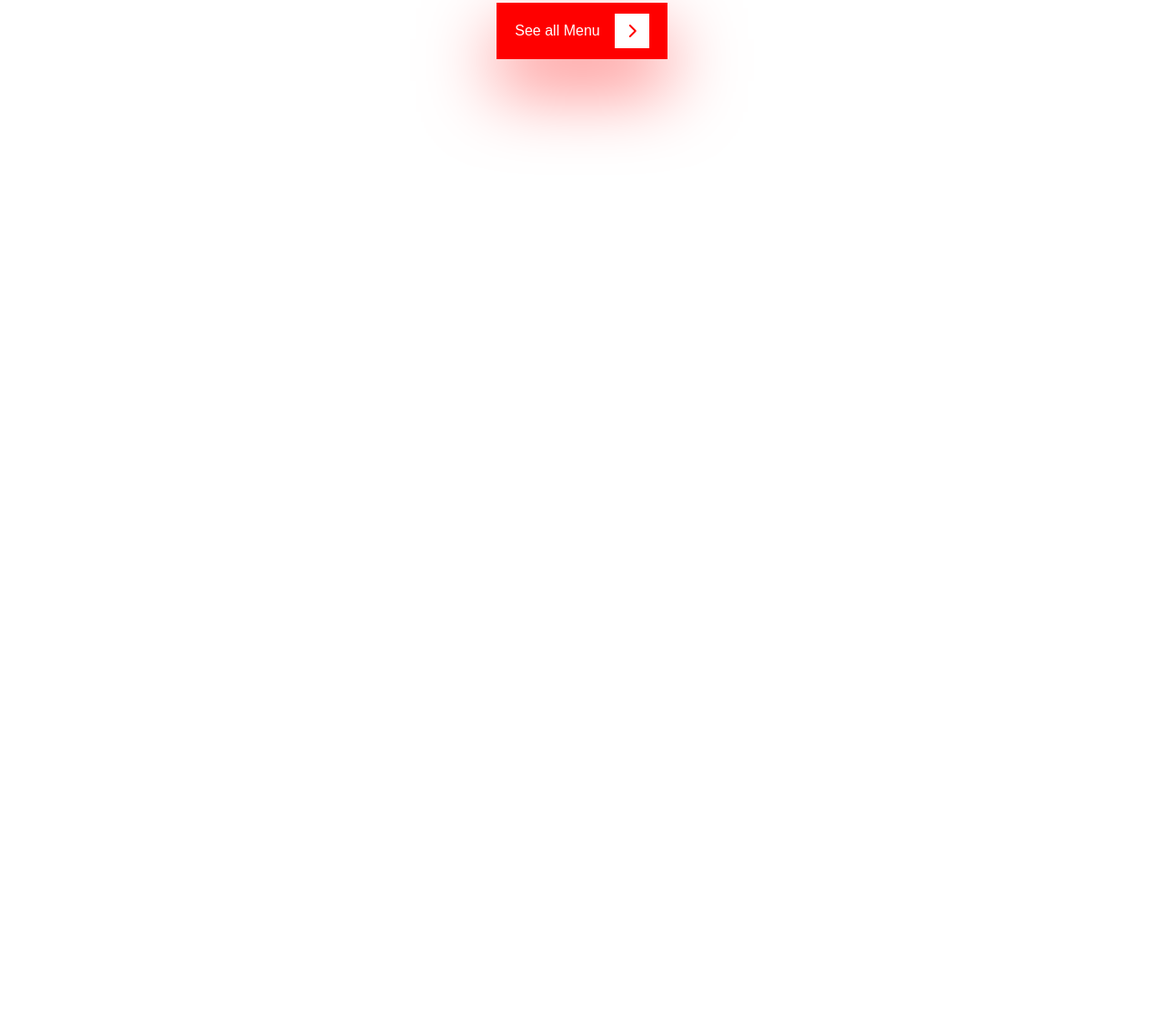
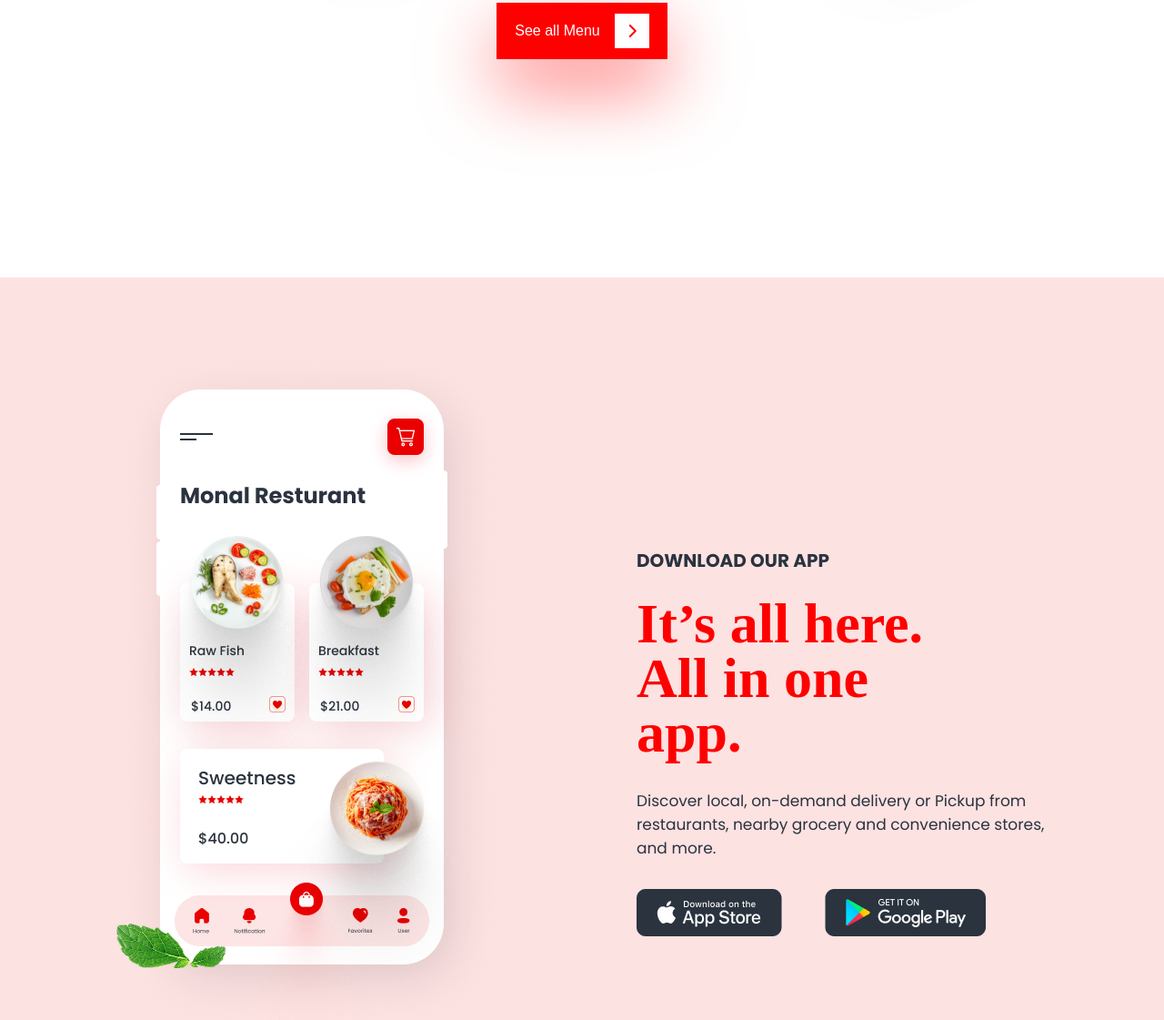
Before and after one commit to abanoub-abdelmessih/kababs-landing-page, a plain HTML site: page index.html in a window 1280 px wide. Shown: the part 4354-5475 px from the top of the page at 91% size. Before the commit the page ends 4659 px from the top, so only its background shows below. Drawn offline with Linux system fonts and the light colour scheme; a web font is replaced by a local one.

Commit message:
add download app section

```diff
--- a/assets/css/style.css
+++ b/assets/css/style.css
@@ -534,6 +534,17 @@ ul {
 }
 /* end delivered section  */
 /* Start Popular Menu Section */
+.popular__menu {
+  position: relative;
+}
+.popular__menu .popular__menu-leaf {
+  filter: blur(0.2rem);
+  position: absolute;
+  top: 0;
+  left: -5.6875rem;
+  width: 11.3125rem;
+  height: 12.6875rem;
+}
 .popular__menu .container {
   display: flex;
   justify-content: center;
@@ -562,7 +573,7 @@ ul {
 }
 .popular__menu-item .popular__menu-img {
   width: 11.5625rem;
-  filter: drop-shadow(0 32px 40px rgba(0, 0, 0, 0.359));
+  filter: drop-shadow(0 32px 40px rgba(0, 0, 0, 0.125));
 }
 .popular__menu-item .popular__menu-img img {
   width: 100%;
@@ -606,11 +617,14 @@ ul {
 .popular__menu-buttons button:nth-child(1) {
   background-color: var(--main-color);
   color: white;
+  display: block;
+  filter: drop-shadow(0 32px 40px rgba(255, 0, 0, 0.5));
 }
 
 .popular__menu-buttons button:nth-child(2) {
   background-color: var(--secondary-color);
   color: white;
+  filter: drop-shadow(0 32px 40px rgba(0, 0, 0, 0.359));
 }
 .all__menu-button {
   filter: drop-shadow(0 32px 40px rgba(255, 0, 0, 0.5));
@@ -664,3 +678,51 @@ ul {
 }
 
 /* End Popular Menu Section */
+/* Start download app Section */
+.download__app {
+  background-color: var(--light-main);
+}
+
+.download__app .container {
+  display: flex;
+  justify-content: center;
+  align-items: center;
+  padding-top: 5rem;
+  gap: 9rem;
+}
+.download__app-img {
+  position: relative;
+}
+.download__app-img .download__app-leaf-image {
+  position: absolute;
+  bottom: 16%;
+  left: 0;
+  height: 3.0625rem;
+  width: 7.5rem;
+}
+
+.download__app .download__app-content {
+  width: 30.0625rem;
+  height: 23.437rem;
+  display: flex;
+  flex-direction: column;
+  justify-content: start;
+  gap: 2rem;
+}
+.download__app .download__app-content p {
+  font-size: 1.0625rem;
+  font-weight: 400;
+  color: var(--secondary-color);
+}
+.download__app .download__app-content .section__header h6 {
+  text-align: start;
+}
+.download__app .download__app-content .section__header h2 {
+  width: 80%;
+  margin-top: 1.5rem;
+  font-size: 3.875rem;
+  line-height: 3.75rem;
+  text-align: start;
+  padding: 0;
+}
+/* end download app Section */
--- a/index.html
+++ b/index.html
@@ -281,6 +281,11 @@
       <!-- End delivered section -->
       <!-- Start Popular Menu Section -->
       <section class="popular__menu">
+        <img
+          src="assets/images/big__leaf.png"
+          alt="leaf image"
+          class="popular__menu-leaf"
+        />
         <div class="container">
           <header class="section__header">
             <h6>Popular Menu</h6>
@@ -495,6 +500,36 @@
         </div>
       </section>
       <!-- End Popular Menu Section -->
+      <!-- Start download app Section -->
+      <section class="download__app">
+        <div class="container">
+          <div class="download__app-img">
+            <img src="assets/images/Mobile.png" alt="mobile image" />
+            <img
+              src="assets/images/double__leaf.png"
+              alt="leaf image"
+              class="download__app-leaf-image"
+            />
+          </div>
+          <div class="download__app-content">
+            <div class="section__header">
+              <h6>Download Our App</h6>
+              <h2>It’s all here. All in one app.</h2>
+            </div>
+            <p>
+              Discover local, on-demand delivery or Pickup from restaurants,
+              nearby grocery and convenience stores, and more.
+            </p>
+            <div class="download__app-buttons">
+              <img
+                src="assets/images/download__fromButtons.png"
+                alt="download buttons"
+              />
+            </div>
+          </div>
+        </div>
+      </section>
+      <!-- End download app Section -->
     </main>
   </body>
 </html>
```
Also changed, not shown: assets/images/Mobile.png (added), assets/images/double__leaf.png (added), assets/images/download__fromButtons.png (added).
